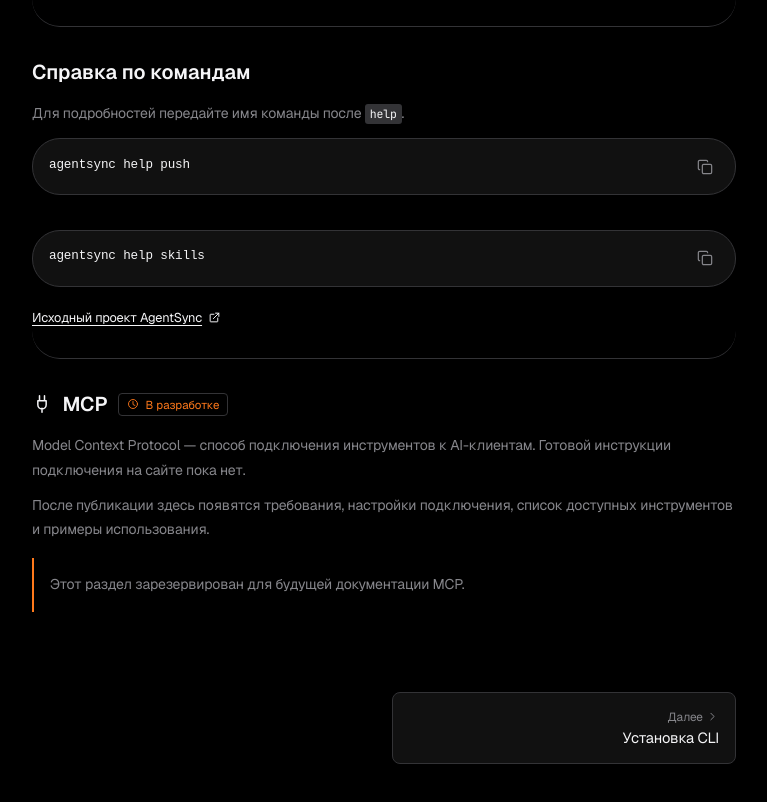
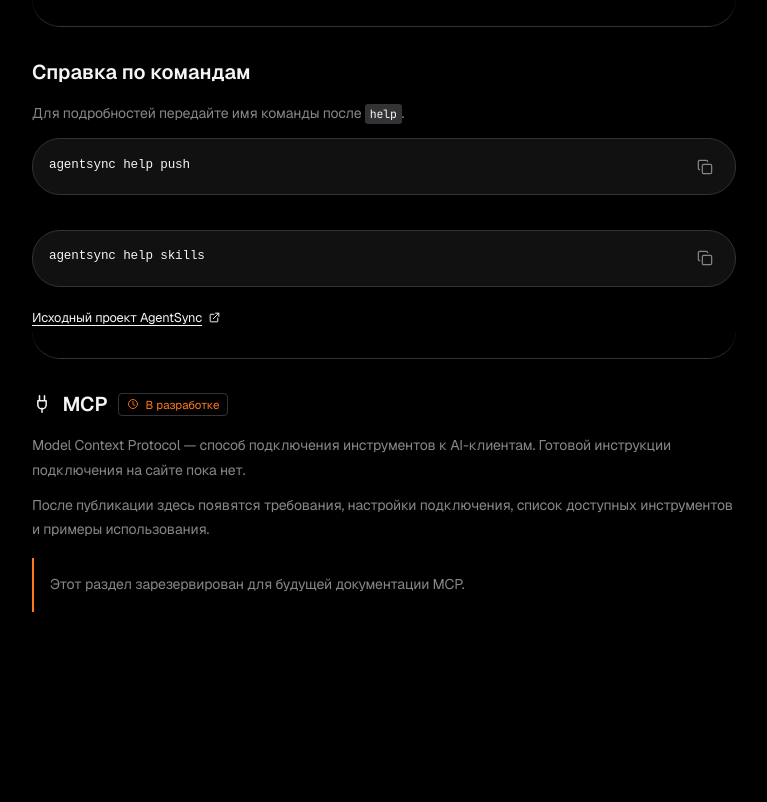
Before and after one commit to klawisha012/agentsync, a Next.js app in the folder frontend/: page /docs in a window 1280 px wide. Shown: the part 4765-5567 px from the top of the page, without its empty margins (272-1039 px from the left). After the commit the page ends 5473 px from the top, so only its background shows below. Built offline with nearby package versions, Linux system fonts and the light colour scheme; no server answers.

Commit message:
Remove the documentation section pager.
Drop the back and forward links at the bottom of the docs page.

```diff
--- a/frontend/app/docs/view.js
+++ b/frontend/app/docs/view.js
@@ -44,8 +44,6 @@ export default function DocsPage() {
 
   const index = FLAT.findIndex((item) => item.id === active);
   const current = FLAT[index] || FLAT[0];
-  const prev = FLAT[index - 1];
-  const next = FLAT[index + 1];
   const q = query.trim().toLowerCase();
 
   return (
@@ -176,10 +174,6 @@ export default function DocsPage() {
             <div className="docs-notice"><p>Этот раздел зарезервирован для будущей документации MCP.</p></div>
           </section>
         </div>
-        <nav className="vdocs-pager" aria-label="Соседние разделы">
-          {prev ? <a href={`#${prev.id}`}><small><Chevron dir="left" /> Назад</small>{prev.label}</a> : <span />}
-          {next ? <a href={`#${next.id}`} className="is-next"><small>Далее <Chevron /></small>{next.label}</a> : <span />}
-        </nav>
       </article>
       <aside className="vdocs-toc" aria-label="На этой странице">
         <span className="vdocs-group-title">На этой странице</span>
```
